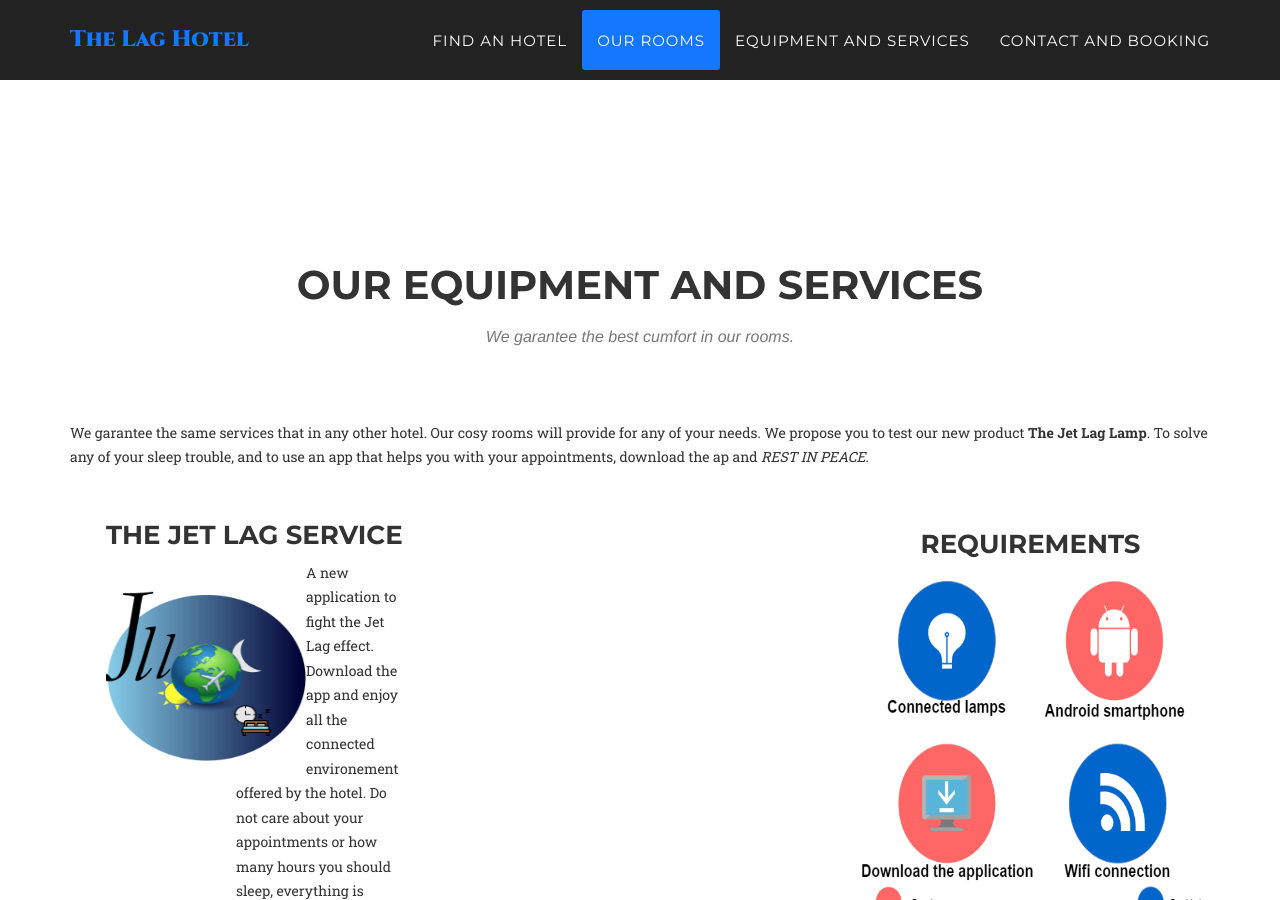
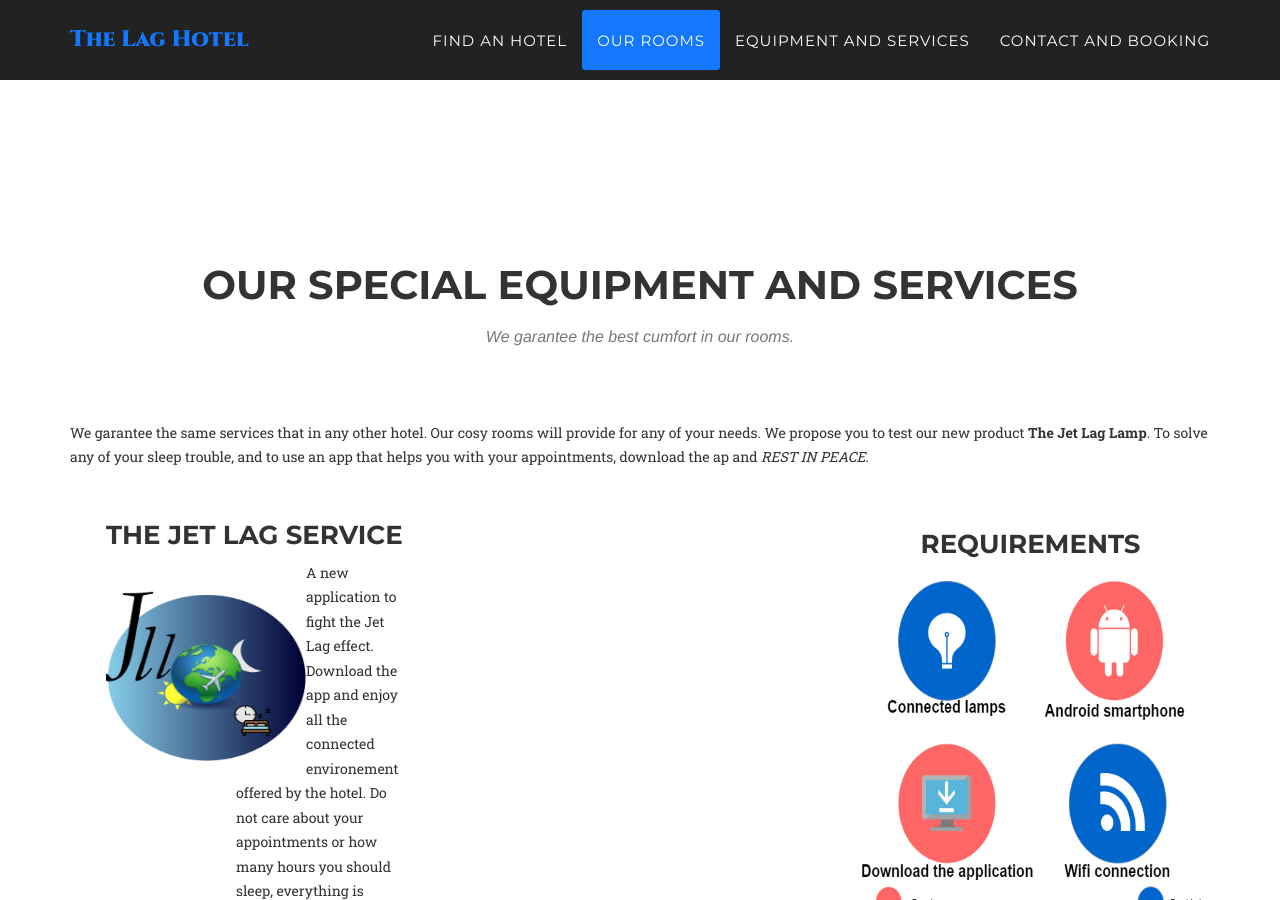
Before and after one commit to VincentGautier/Hotel-web-site, a Jekyll site: the page built from index.html, in a window 1280 px wide and 900 px high, scrolled down 2931 px. Built offline with Jekyll 4.4.1, drawn with Linux system fonts in a browser that asks for light colours; some web fonts are replaced.

Commit message:
Update equipment_services.html

```diff
--- a/_includes/equipment_services.html
+++ b/_includes/equipment_services.html
@@ -3,7 +3,7 @@
         <div class="container">
             <div class="row">
                 <div class="col-lg-12 text-center">
-                    <h2 class="section-heading">Our equipment and services</h2>
+                    <h2 class="section-heading">Our special equipment and services</h2>
                     <h3 class="section-subheading text-muted">  We garantee the best cumfort in our rooms.</h3>
                 </div>
             </div>
```
